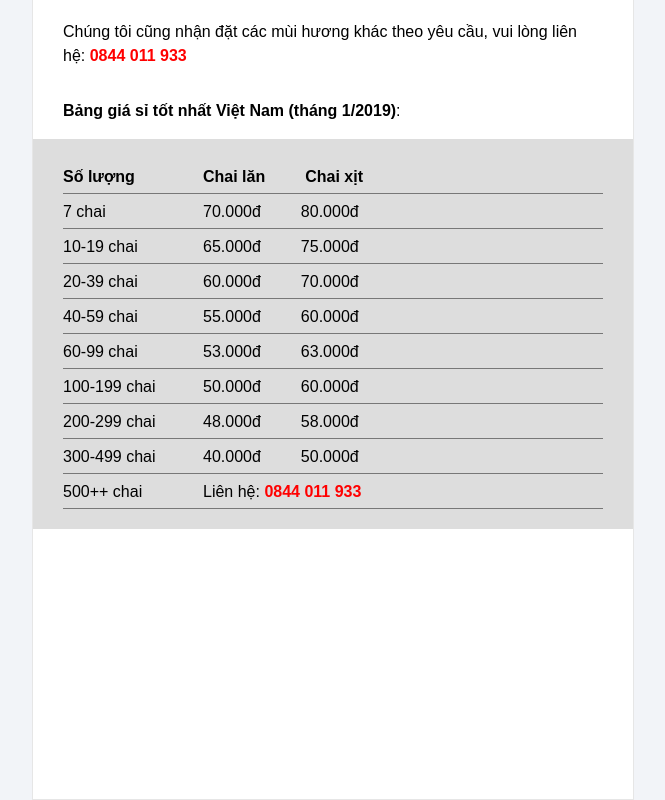
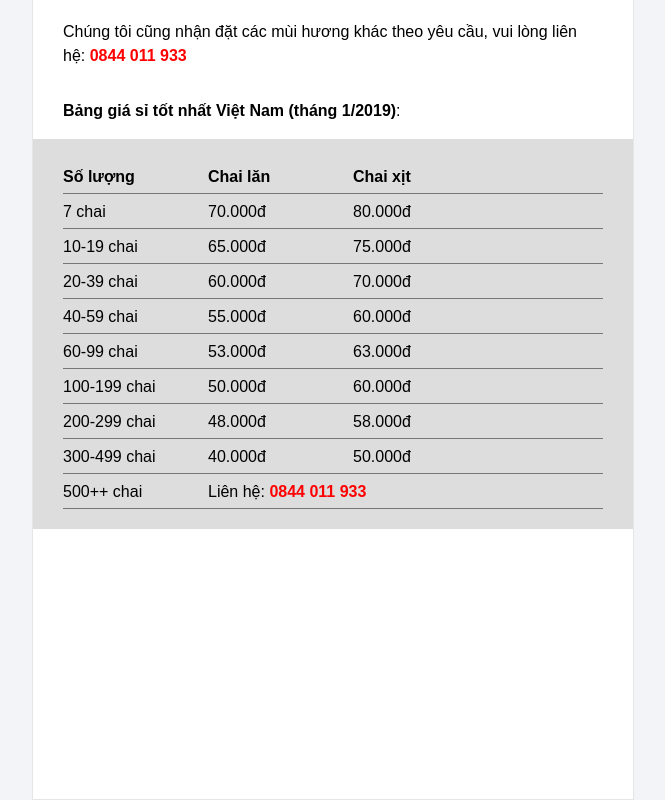
Before and after one commit to nuochoaruby/nuochoaruby.github.io, a plain HTML site: page index.html in a window 1280 px wide. Shown: the part 2417-3217 px from the top of the page, without its empty margins (308-973 px from the left). Drawn offline with Linux system fonts and the light colour scheme.

Commit message:
Add files via upload

```diff
--- a/index.html
+++ b/index.html
@@ -88,8 +88,9 @@ a {color: #000;text-decoration: none;}
     font-weight: bold;
 }
 .table{background: #ddd;padding: 20px 30px;}
-.cot1, .cot2{float: left;padding-right: 40px;}
+.cot1, .cot2{float: left;padding-right: 10px;}
 .cot1{min-width:100px;}
+.cot1,.cot2{width:25%}
 ul{padding-right: 10px;}
 .dong1{padding: 9px 0 7px 0;border-bottom: inset 1px #777;}
 
```
